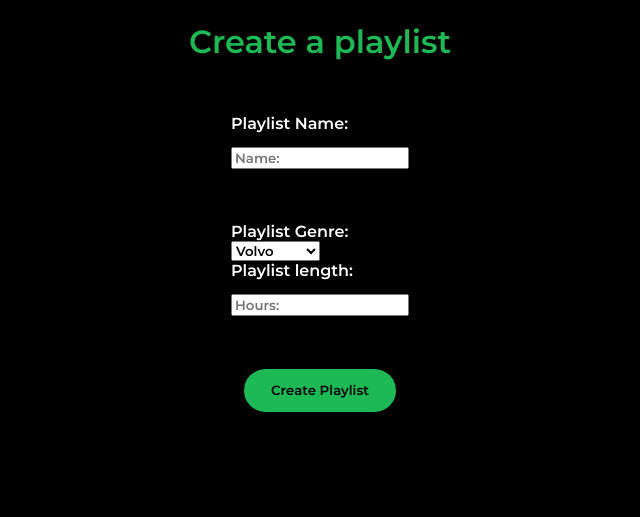
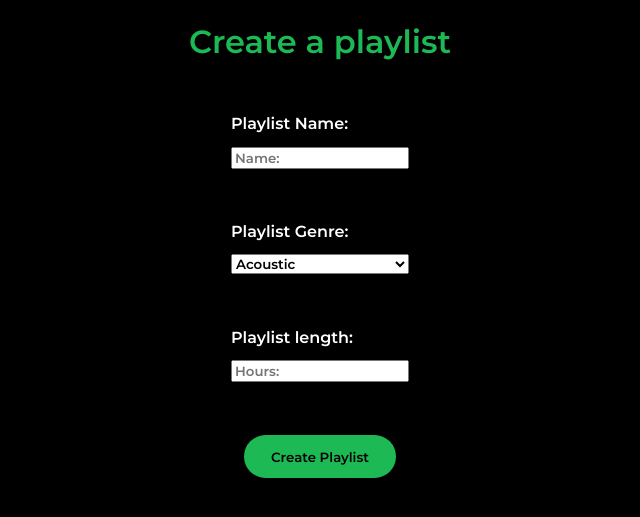
Before and after one commit to ed423/Flightify, a Flask app: template templates/generate_playlist.html in a window 1280 px wide. Shown: the part 41-558 px from the top of the page, without its empty margins (320-960 px from the left). Run offline with Flask 2, Linux system fonts and the light colour scheme; the template is opened without the code that fills it, so the values that code supplies are empty.

Commit message:
added dropdown functionality, character limits and input type restrictions

```diff
--- a/static/generate_playlist.css
+++ b/static/generate_playlist.css
@@ -60,6 +60,10 @@ body {
     margin-bottom: 4em;
 }
 
+.form select {
+    margin-bottom: 4em;
+}
+
 .form p {
     color: white;
 }
@@ -78,8 +82,13 @@ label, input {
     color: white;
 }
 
-input {
+select {
+    display: block;
+}
+
+input, select {
     margin-top: 1em;
+    width: 100%;
 }
 
 button {
--- a/templates/generate_playlist.html
+++ b/templates/generate_playlist.html
@@ -4,7 +4,7 @@
   <meta charset="UTF-8">
   <meta http-equiv="X-UA-Compatible" content="IE=edge">
   <meta name="viewport" content="width=device-width, initial-scale=1.0">
-  <title>Document</title>
+  <title>Flightify | Create a Playlist</title>
   <link rel="stylesheet" href="../static/generate_playlist.css">
 </head>
 <body>
@@ -21,23 +21,79 @@
         <!-- Playlist name -->
         <label>
           Playlist Name:
-          <input type="text" name="name" id="name" placeholder="Name:" required class="inputbox">
+          <input type="text" name="name" id="name" placeholder="Name:" required class="inputbox" maxlength="50">
         </label>
         <!-- Genre -->
         <label>
-          Playlist Genre: <br>
+          Playlist Genre:
           <!-- <input type="text" name="genre" id="name" placeholder="Genre:" required class="inputbox"> -->
           <select name="genre" id="genres">
-            <option value="volvo">Volvo</option>
-            <option value="saab">Saab</option>
-            <option value="mercedes">Mercedes</option>
-            <option value="audi">Audi</option>
+            <option value="acoustic">Acoustic</option>
+            <option value="alt-rock">Alt-rock</option>
+            <option value="ambient">Ambient</option>
+            <option value="anime">Anime</option>
+            <option value="blues">Blues</option>
+            <option value="british">British</option>
+            <option value="alternative">Alternative</option>
+            <option value="cantopop">Cantopop</option>
+            <option value="classical">Classical</option>
+            <option value="club">Club</option>
+            <option value="country">Country</option>
+            <option value="dance">Dance</option>
+            <option value="death-metal">Death Metal</option>
+            <option value="deep-house">Deep House</option>
+            <option value="disco">Disco</option>
+            <option value="drum-and-bass">Drum & Bass</option>
+            <option value="dubstep">Dubstep</option>
+            <option value="edm">EDM</option>
+            <option value="electro">Electro</option>
+            <option value="electronic">Electronic</option>
+            <option value="emo">Emo</option>
+            <option value="folk">Folk</option>
+            <option value="french">French</option>
+            <option value="german">German</option>
+            <option value="gospel">Gospel</option>
+            <option value="grunge">Grunge</option>
+            <option value="guitar">Guitar</option>
+            <option value="hard-rock">Hard Rock</option>
+            <option value="hardstyle">Hardstyle</option>
+            <option value="heavy-metal">Heavy Metal</option>
+            <option value="hip-hop">Hip-Hop</option>
+            <option value="indian">Indian</option>
+            <option value="indie">Indie</option>
+            <option value="iranian">Iranian</option>
+            <option value="j-pop">J-Pop</option>
+            <option value="jazz">Jazz</option>
+            <option value="k-pop">K-Pop</option>
+            <option value="Latino">Latino</option>
+            <option value="mandopop">Mandopop</option>
+            <option value="metal">Metal</option>
+            <option value="movies">Movies</option>
+            <option value="opera">Opera</option>
+            <option value="party">Party</option>
+            <option value="piano">Piano</option>
+            <option value="pop">Pop</option>
+            <option value="punk">Punk</option>
+            <option value="punk-rock">Punk-Rock</option>
+            <option value="r-n-b">R&B</option>
+            <option value="reggae">Reggae</option>
+            <option value="rock">Rock</option>
+            <option value="rock-n-roll">Rock & Roll</option>
+            <option value="romance">Romance</option>
+            <option value="soul">Soul</option>
+            <option value="spanish">Spanish</option>
+            <option value="swedish">Swedish</option>
+            <option value="techno">Techno</option>
+            <option value="trance">Trance</option>
+            <option value="turkish">Turkish</option>
+            <option value="work-out">Workout</option>
+            <option value="world-music">World Music</option>
           </select>
         </label>
         <!-- Playlist length -->
         <label>
           Playlist length:
-          <input type="number" name="length" id="name" placeholder="Hours:" required class="inputbox">
+          <input type="number" name="length" id="name" placeholder="Hours:" required class="inputbox" min="0" max="30">
         </label>
         <div class="button-container">
           <button type="submit">Create Playlist</button>
```
Also changed, not shown: app.py (+7 -0 lines), 3 other files.
